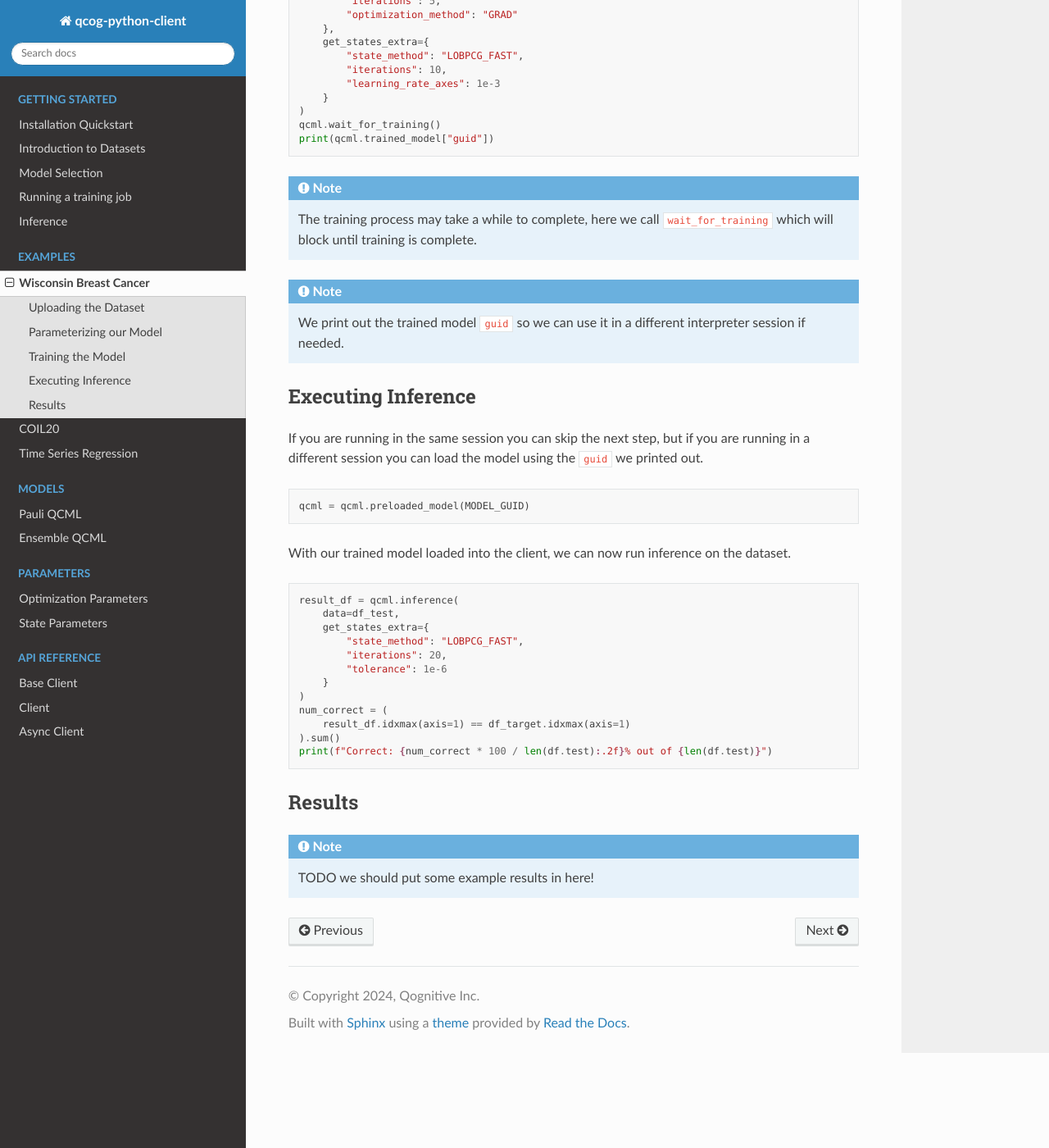
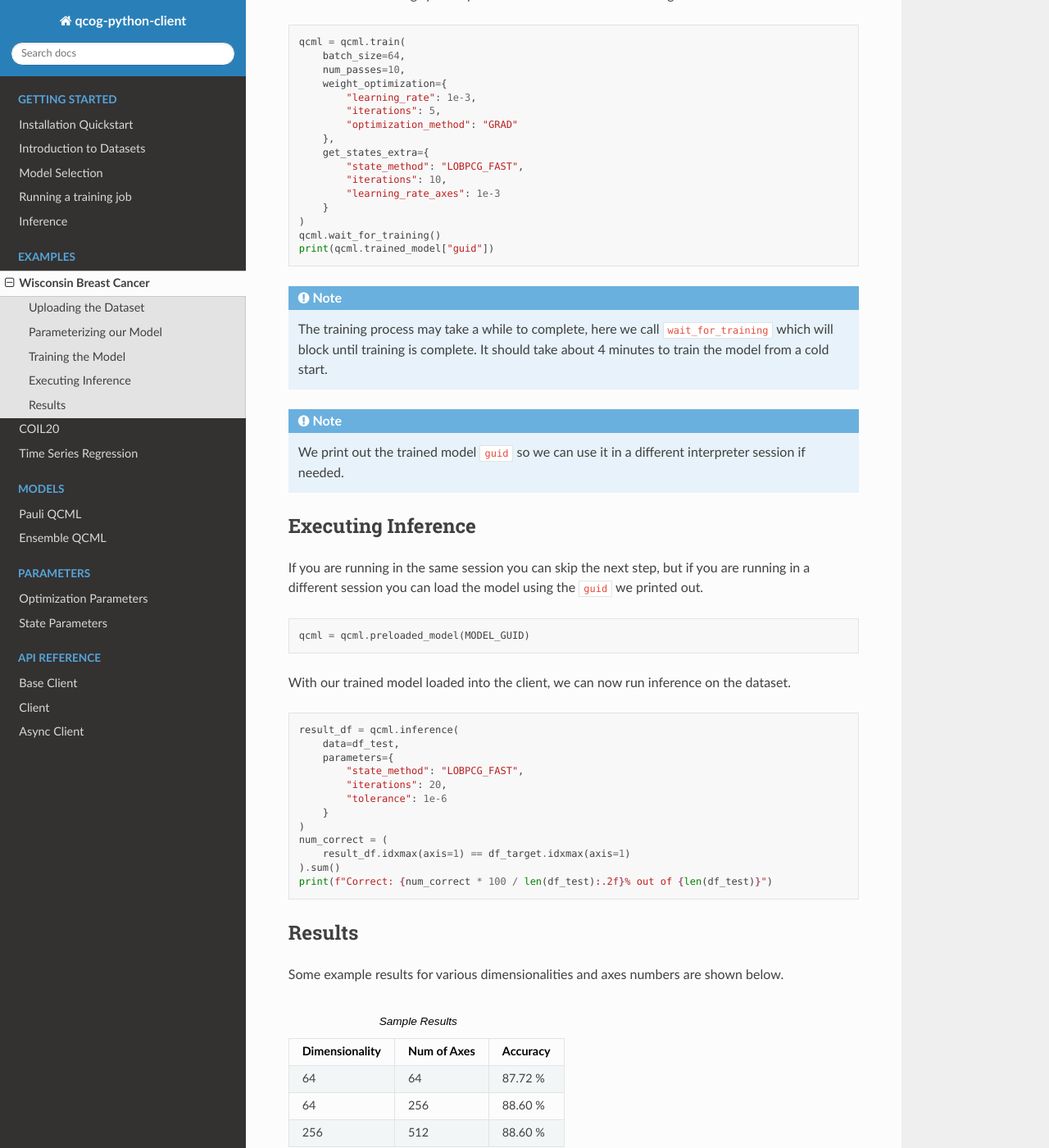
Before and after one commit to qognitive/qcog-python-client, a Sphinx documentation site: the page built from docs/examples/wisconsin.rst, in a window 1280 px wide and 1400 px high, scrolled down 2003 px. Shown: the whole window at 82% size. Built offline with Sphinx 7.4.7 and the Read the Docs theme 2.0.0, drawn with Linux system fonts in a browser that asks for light colours; some of the changed text lies outside the part shown.

Commit message:
Tweak our examples

```diff
--- a/docs/examples/timeseries.rst
+++ b/docs/examples/timeseries.rst
@@ -291,7 +291,7 @@ With our trained model loaded into the client, we can now run inference on the d
 
     result_df = qcml.inference(
         data=df_test,
-        get_states_extra={
+        parameters={
             "state_method": "LOBPCG_FAST",
             "iterations": 25,
             "tolerance": 1e-4
--- a/docs/examples/wisconsin.rst
+++ b/docs/examples/wisconsin.rst
@@ -80,8 +88,8 @@ Let's pick an Ensemble model to run.
 
     qcml = qcml.ensemble(
         operators=df_train.columns.tolist(),
-        dims=64,
-        axes=64
+        dim=64,
+        num_axes=64
     )
 
 Here we remember our operators have to match the dataset that we are going to run.
@@ -112,7 +120,7 @@ Now set some training specific parameters and execute the training.
 
 .. note::
 
-    The training process may take a while to complete, here we call ``wait_for_training`` which will block until training is complete.
+    The training process may take a while to complete, here we call ``wait_for_training`` which will block until training is complete.  It should take about 4 minutes to train the model from a cold start.
 
 .. note::
 
@@ -133,7 +141,7 @@ With our trained model loaded into the client, we can now run inference on the d
 
     result_df = qcml.inference(
         data=df_test,
-        get_states_extra={
+        parameters={
             "state_method": "LOBPCG_FAST",
             "iterations": 20,
             "tolerance": 1e-6
@@ -142,11 +150,25 @@ With our trained model loaded into the client, we can now run inference on the d
     num_correct = (
         result_df.idxmax(axis=1) == df_target.idxmax(axis=1)
     ).sum()
-    print(f"Correct: {num_correct * 100 / len(df.test):.2f}% out of {len(df.test)}")
+    print(f"Correct: {num_correct * 100 / len(df_test):.2f}% out of {len(df_test)}")
 
 Results
 -------
 
-.. note::
+Some example results for various dimensionalities and axes numbers are shown below.
 
-    TODO we should put some example results in here!
+.. list-table:: Sample Results
+    :header-rows: 1
+
+    * - Dimensionality
+      - Num of Axes
+      - Accuracy
+    * - 64
+      - 64
+      - 87.72 %
+    * - 64
+      - 256
+      - 88.60 %
+    * - 256
+      - 512
+      - 88.60 %
```
Also changed, not shown: other parts of docs/examples/wisconsin.rst (+8 -0 lines), docs/examples/coil20.rst (+18 -5 lines).
